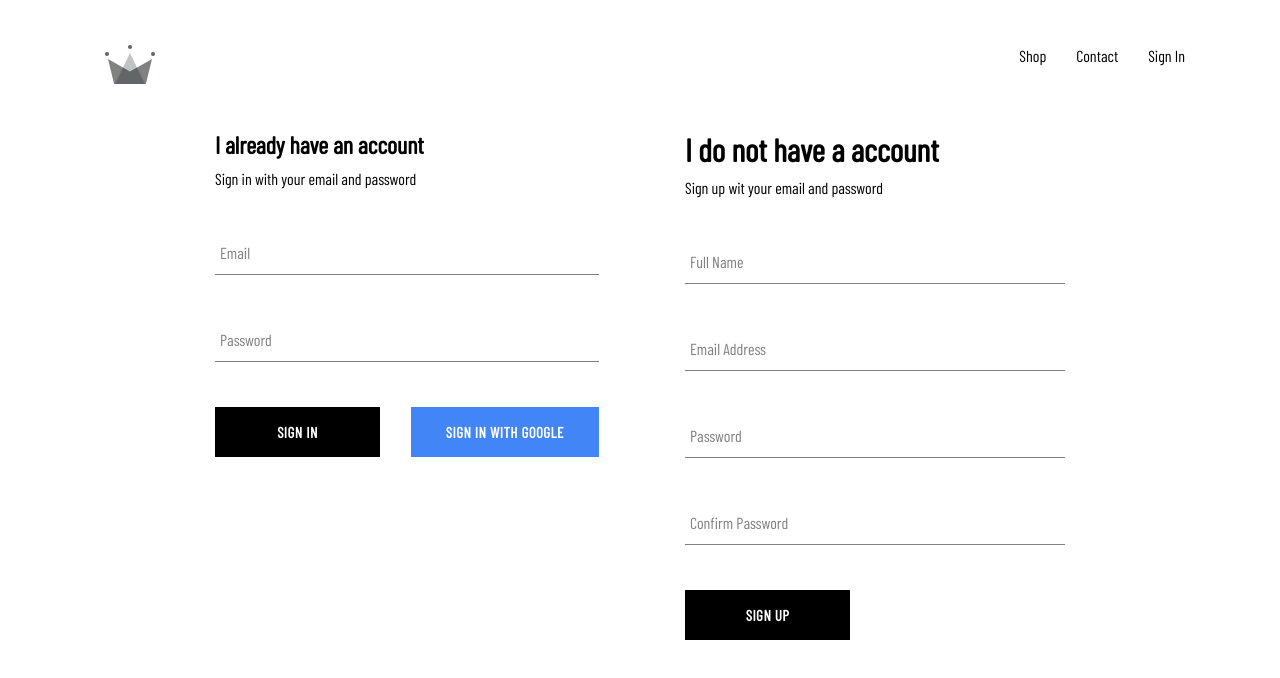
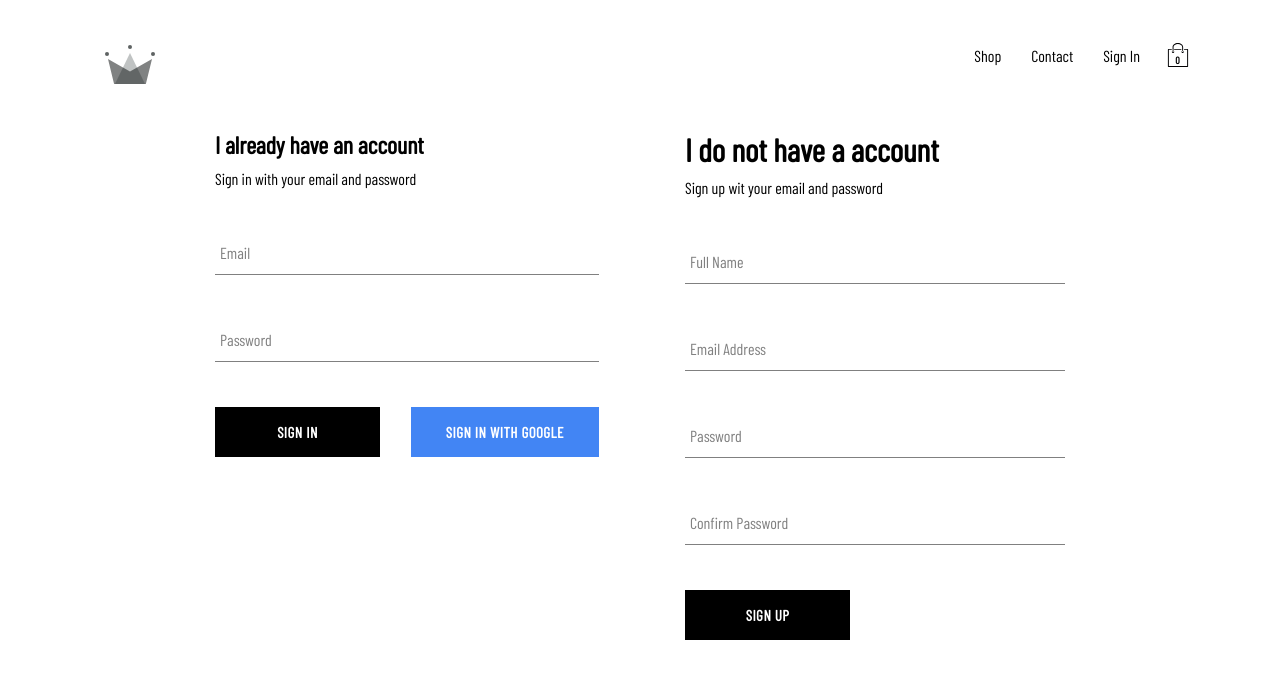
Before and after one commit to forhadhossenbabu/crown-clothing, a React (Create React App) app: page /signin in a window 1280 px wide. Shown: the top 678 px of the page. Built offline with nearby package versions, Linux system fonts and the light colour scheme; no server answers.

Commit message:
added cartIcon and cartDropdown components to our application, also implemented cart reducer with a action

```diff
--- /dev/null
+++ b/src/components/cart-dropdown/cart-dropdown.component.jsx
@@ -0,0 +1,14 @@
+import React from "react";
+
+import CustomButton from "../custom-button/custom-button.component";
+
+import "./cart-dropdown.styles.scss";
+
+const CartDropdown = () => (
+  <div className="cart-dropdown">
+    <div className="cart-items" />
+    <CustomButton>Go to checkout</CustomButton>
+  </div>
+);
+
+export default CartDropdown;
--- /dev/null
+++ b/src/components/cart-dropdown/cart-dropdown.styles.scss
@@ -0,0 +1,24 @@
+.cart-dropdown {
+  position: absolute;
+  width: 240px;
+  height: 340px;
+  display: flex;
+  flex-direction: column;
+  padding: 20px;
+  border: 1px solid black;
+  background-color: white;
+  top: 90px;
+  right: 40px;
+  z-index: 5;
+
+  .cart-items {
+    height: 240px;
+    display: flex;
+    flex-direction: column;
+    overflow: scroll;
+  }
+
+  button {
+    margin-top: auto;
+  }
+}
--- /dev/null
+++ b/src/components/cart-icon/cart-icon.component.jsx
@@ -0,0 +1,24 @@
+import React from "react";
+import { connect } from "react-redux";
+
+import { toggleCartHidden } from "../../redux/cart/cart.action";
+
+import { ReactComponent as ShoppingIcon } from "../../assets/shopping-bag.svg";
+
+import "./cart-icon.styles.scss";
+
+const CartIcon = ({ toggleCartHidden }) => (
+  <div className="cart-icon" onClick={toggleCartHidden}>
+    <ShoppingIcon className="shopping-icon" />
+    <span className="item-count">0</span>
+  </div>
+);
+
+const mapDispatchToProps = dispatch => ({
+  toggleCartHidden: () => dispatch(toggleCartHidden())
+});
+
+export default connect(
+  null,
+  mapDispatchToProps
+)(CartIcon);
--- /dev/null
+++ b/src/components/cart-icon/cart-icon.styles.scss
@@ -0,0 +1,21 @@
+.cart-icon {
+  width: 45px;
+  height: 45px;
+  position: relative;
+  display: flex;
+  align-items: center;
+  justify-content: center;
+  cursor: pointer;
+
+  .shopping-icon {
+    width: 24px;
+    height: 24px;
+  }
+
+  .item-count {
+    position: absolute;
+    font-size: 10px;
+    font-weight: bold;
+    bottom: 12px;
+  }
+}
--- a/src/components/header/header.component.jsx
+++ b/src/components/header/header.component.jsx
@@ -5,9 +5,12 @@ import { connect } from "react-redux";
 import { ReactComponent as Logo } from "../../assets/crown.svg";
 import { auth } from "../../firebase/firebase.utils";
 
+import CartIcon from "../cart-icon/cart-icon.component";
+import CartDropdown from "../cart-dropdown/cart-dropdown.component";
+
 import "./header.styles.scss";
 
-const Header = ({ currentUser }) => (
+const Header = ({ currentUser, hidden }) => (
   <div className="header">
     <Link to="/" className="logo-container">
       <Logo />
@@ -28,12 +31,15 @@ const Header = ({ currentUser }) => (
           Sign In
         </Link>
       )}
+      <CartIcon />
     </div>
+    {hidden ? null : <CartDropdown />}
   </div>
 );
 
-const mapStateToProps = state => ({
-  currentUser: state.user.currentUser
+const mapStateToProps = ({ user: { currentUser }, cart: { hidden } }) => ({
+  currentUser,
+  hidden
 });
 
 export default connect(mapStateToProps)(Header);
--- /dev/null
+++ b/src/redux/cart/cart.action.js
@@ -0,0 +1,5 @@
+import { CartActionTypes } from "./cart.types";
+
+export const toggleCartHidden = () => ({
+  type: CartActionTypes.TOGGLE_CART_HIDDEN
+});
--- /dev/null
+++ b/src/redux/cart/cart.reducer.js
@@ -0,0 +1,20 @@
+import { CartActionTypes } from "./cart.types";
+
+const INITIALSTATE = {
+  hidden: true
+};
+
+const cartReducer = (state = INITIALSTATE, action) => {
+  switch (action.type) {
+    case CartActionTypes.TOGGLE_CART_HIDDEN:
+      return {
+        ...state,
+        hidden: !state.hidden
+      };
+
+    default:
+      return state;
+  }
+};
+
+export default cartReducer;
--- /dev/null
+++ b/src/redux/cart/cart.types.js
@@ -0,0 +1,3 @@
+export const CartActionTypes = {
+  TOGGLE_CART_HIDDEN: "TOGGLE_CART_HIDDEN"
+};
--- a/src/redux/rootReducer.js
+++ b/src/redux/rootReducer.js
@@ -1,6 +1,8 @@
 import { combineReducers } from "redux";
 import userReducer from "./user/user.reducer";
+import cartReducer from "./cart/cart.reducer";
 
 export default combineReducers({
-  user: userReducer
+  user: userReducer,
+  cart: cartReducer
 });
```
Also changed, not shown: src/assets/shopping-bag.svg (added).
